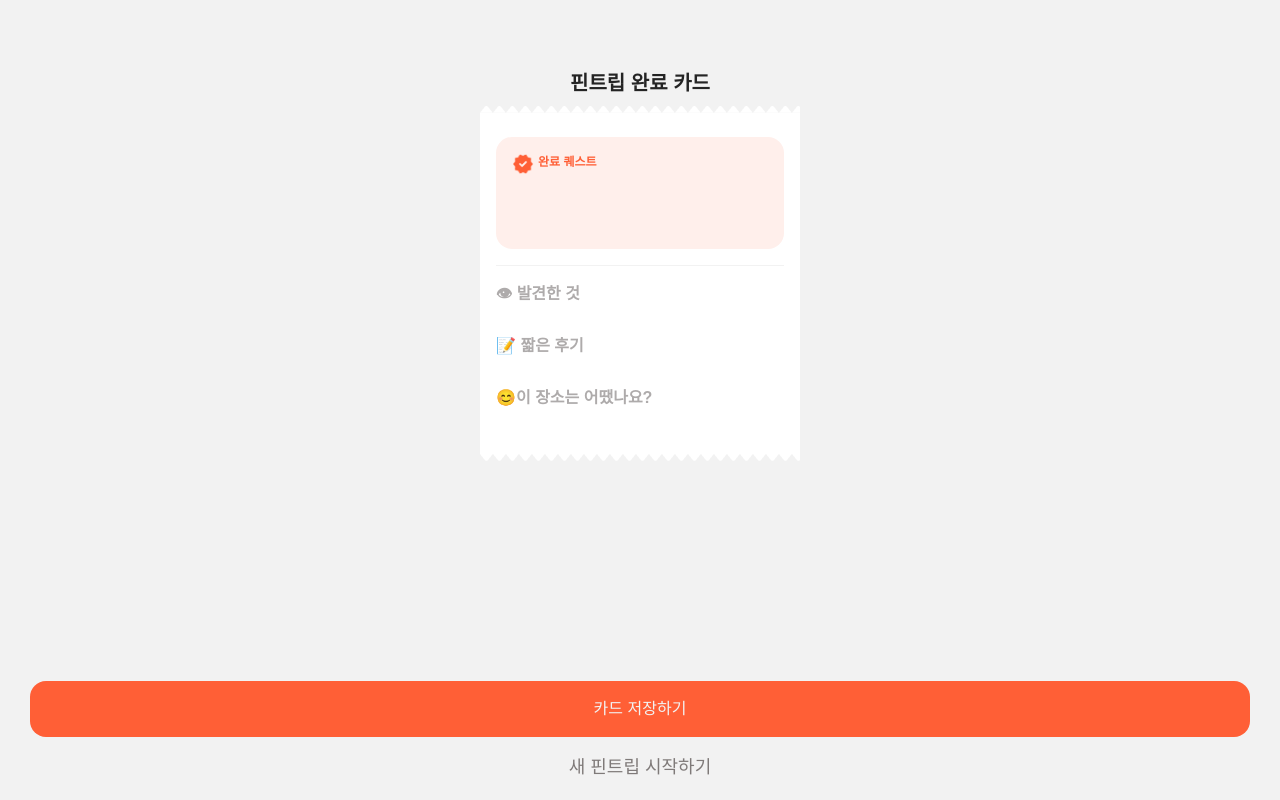
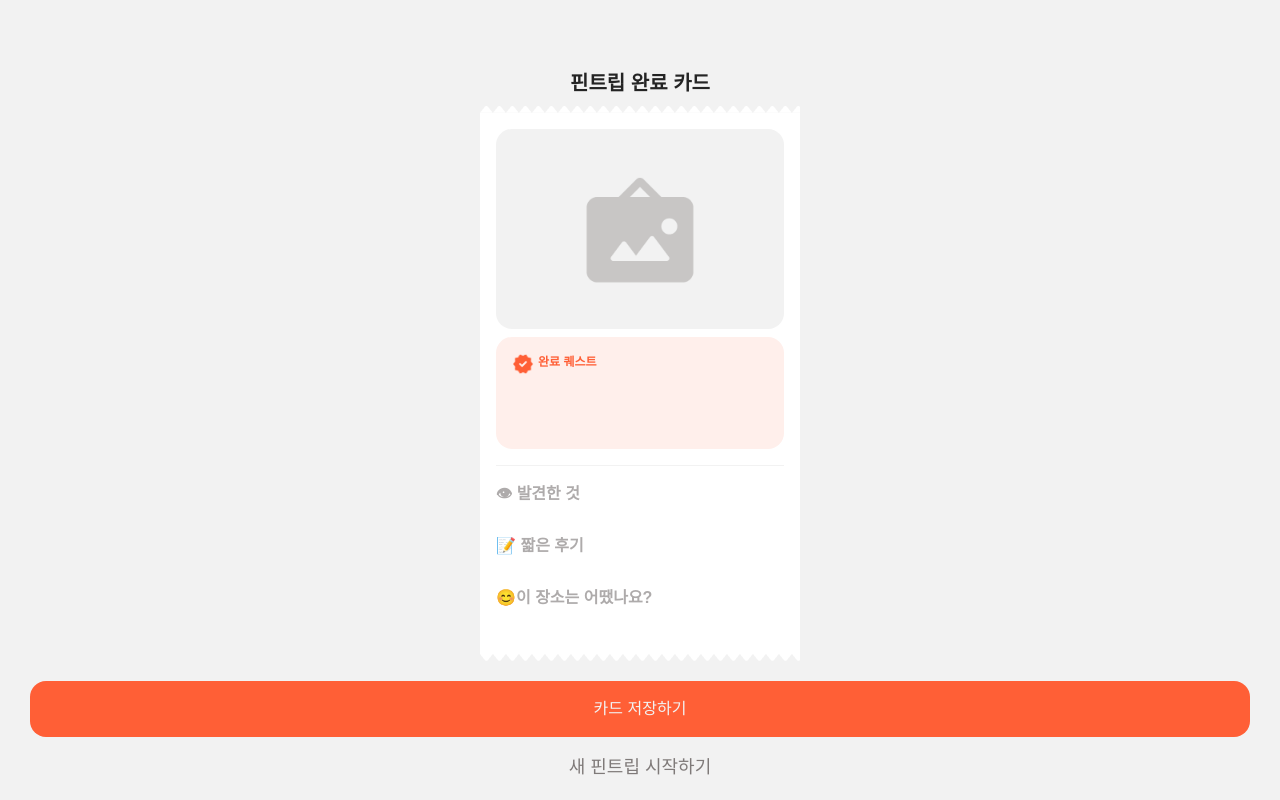
Before and after one commit to Pintrip/Pintip_FE, a React (Vite) app: page /finish in a window 1280 px wide. Built offline with nearby package versions, Linux system fonts and the light colour scheme; a web font is replaced by a local one.

Commit message:
chore: Completion 페이지 이미지 수정

```diff
--- a/src/pages/Completion_Card.jsx
+++ b/src/pages/Completion_Card.jsx
@@ -7,7 +7,7 @@ function Ticket({imageUrl='', location='', title='', quests=[], found='', review
         <div>
             <div className='bg-repeat w-80 h-[7px]' style={{backgroundImage: "url('/ticket_triangle.png')"}}></div>
             <div className='w-80 bg-[#fff] flex flex-col p-4'>
-                <div className='bg-no-repeat bg-cover' style={{backgroundImage: `url(${imageUrl})`}} />
+                <div className='bg-no-repeat bg-cover w-full h-50 bg-center' style={{backgroundImage: imageUrl? `url(${imageUrl})` : 'url(/alternative_image.png)', borderRadius: 16}} />
                 <div className='flex flex-col mb-2'>
                     <span className='font-medium text-[14px] text-grey-5'>{location}</span>
                     <span className='font-semibold text-[20px] text-[#242424]'>{title}</span>
```
